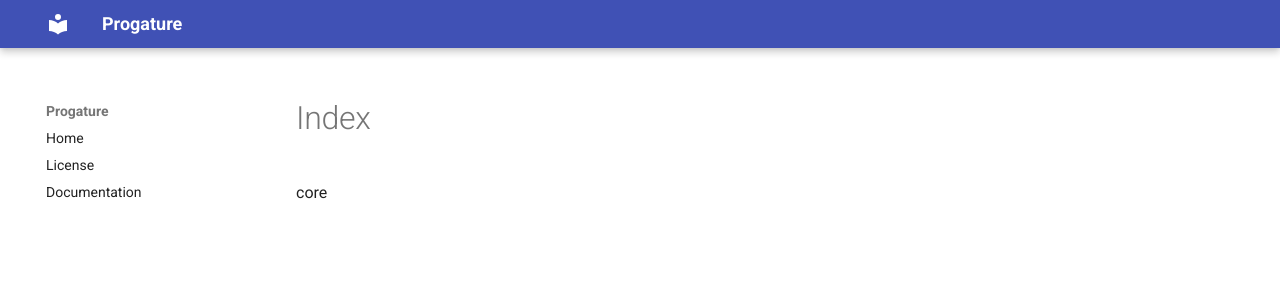
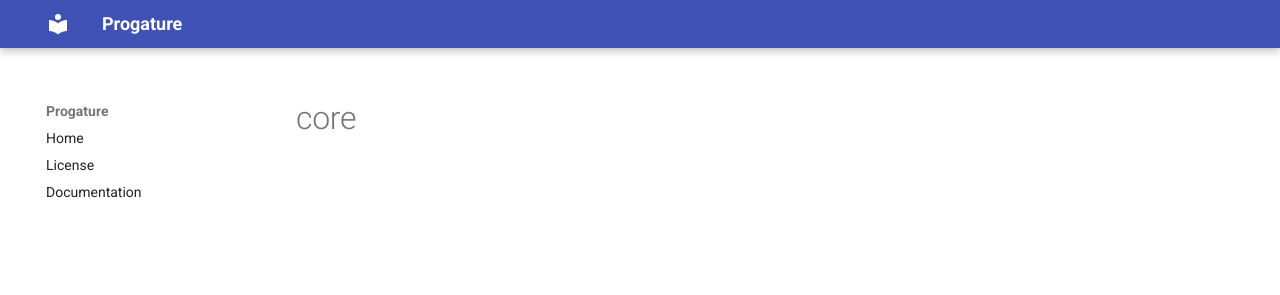
Before and after one commit to parsariyahi/progature, an MkDocs documentation site: the page built from docs/docs/core/index.md, in a window 1280 px wide. Shown: the top 295 px of the page. Built offline with MkDocs 1.6.1 and Material for MkDocs 9.7.7, drawn with Linux system fonts in a browser that asks for light colours.

Commit message:
docs(core): add ``index.md``

```diff
--- a/docs/docs/core/index.md
+++ b/docs/docs/core/index.md
@@ -1 +1 @@
-core
+# core
```
